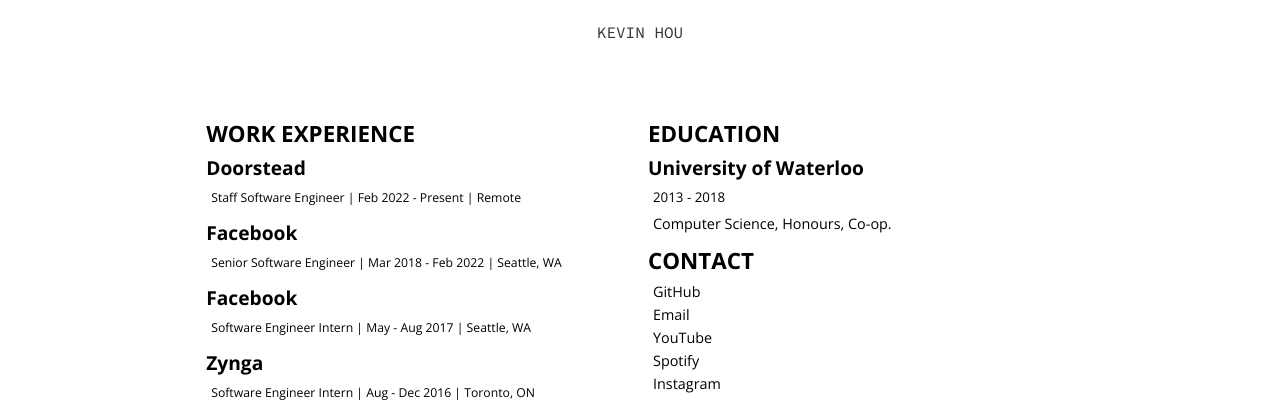
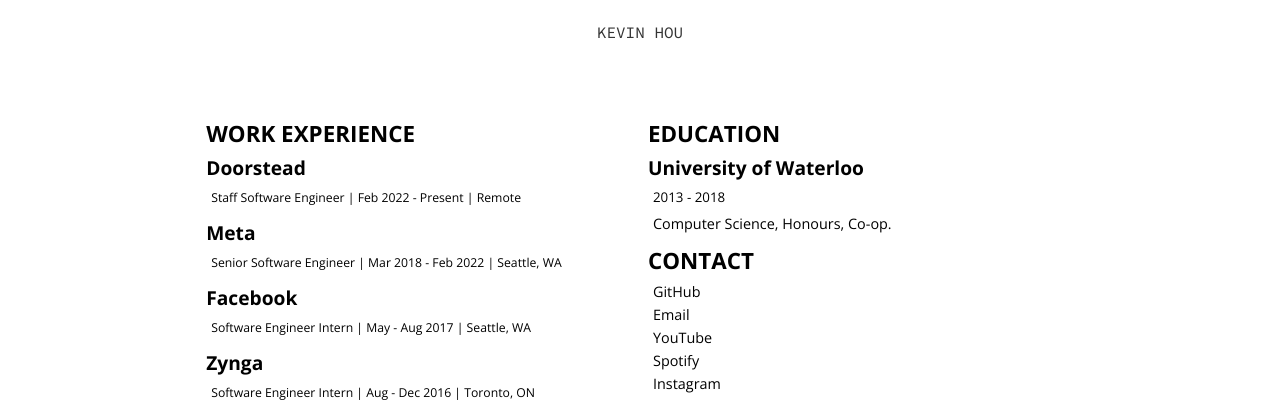
Before and after one commit to kevhou/kevhou.github.io, a Jekyll site: the page built from resume/index.html, in a window 1280 px wide. Shown: the top 415 px of the page. Built offline with Jekyll 4.4.1, drawn with Linux system fonts in a browser that asks for light colours.

Commit message:
Update index.html

```diff
--- a/resume/index.html
+++ b/resume/index.html
@@ -14,7 +14,7 @@
       </div>
 
       <div class="block">
-        <h2>Facebook</h2>
+        <h2>Meta</h2>
         <p><small>Senior Software Engineer | Mar 2018 - Feb 2022 | Seattle, WA</small></p>
       </div>
 
```
